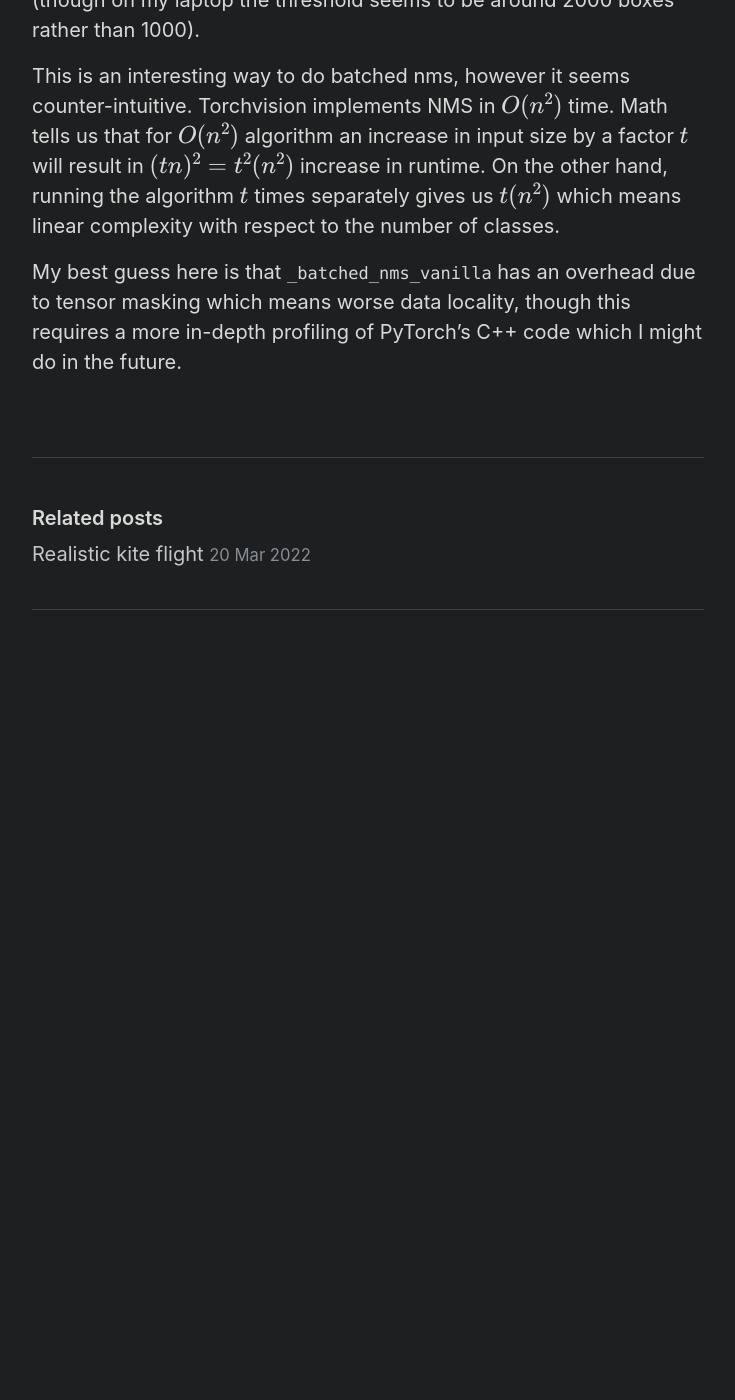
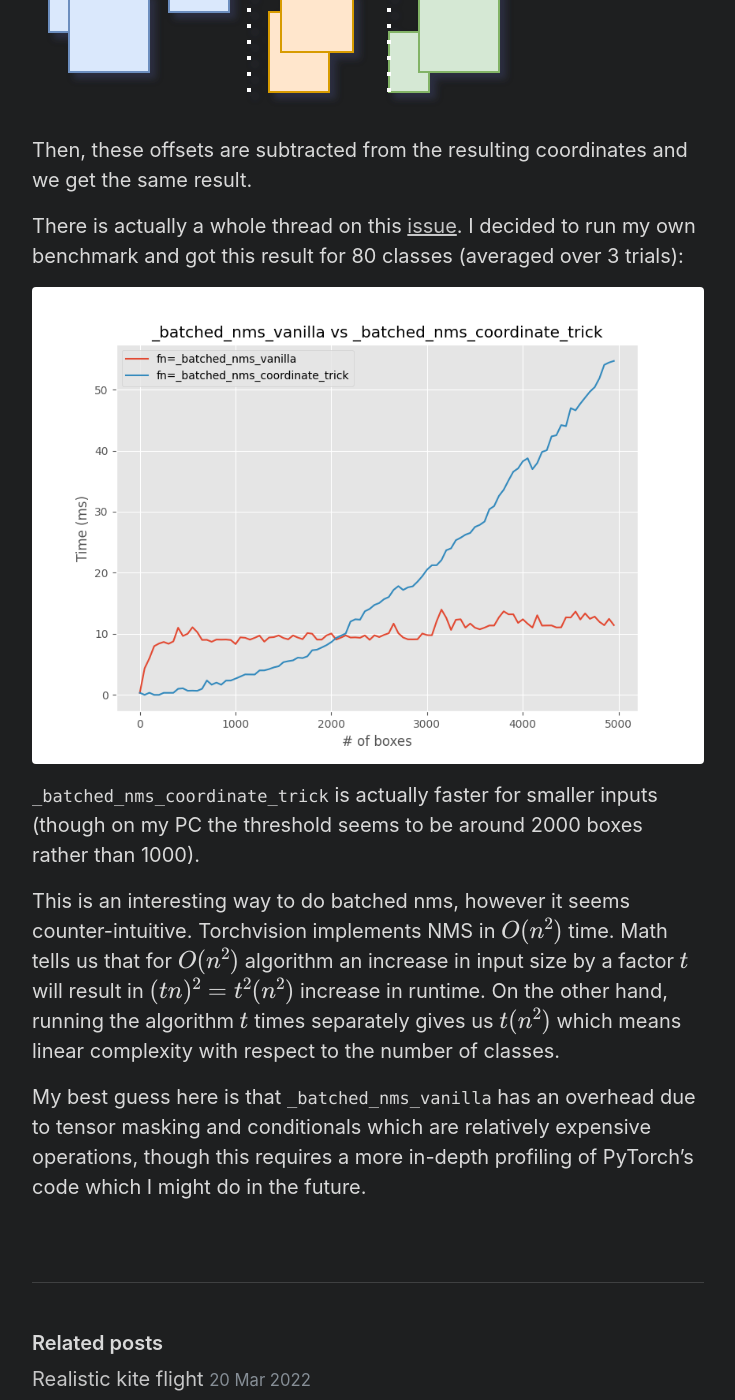
Before and after one commit to rsazizov/rsazizov.github.io, a Jekyll site: the page built from _posts/2023-07-20-torchvision-nms.md, in a window 1280 px wide and 1400 px high, scrolled down 1302 px. Shown: the whole window, without its empty margins (272-1007 px from the left). Built offline with Jekyll 4.4.1, drawn with Linux system fonts in a browser that asks for light colours; before the commit the page ends 1960 px from its top, so only the background shows below that; some of the changed text lies outside the part shown.

Commit message:
Fix img path

```diff
--- a/_posts/2023-07-20-torchvision-nms.md
+++ b/_posts/2023-07-20-torchvision-nms.md
@@ -23,12 +23,12 @@ Let's suppose you run an object detector and got several bounding boxes for each
 overlapping boxes. Normally, you would do NMS for each class separately. That is if there are 2 overlapping boxes belonging to different classes, neither should
 be eliminated as they designated different objects.
 
-![](assets/img/nms/boxes_vanilla.png)
+![](/assets/img/nms/boxes_vanilla.png)
 
 
 What `_batched_nms_coordinate_trick` does is it adds offsets to bounding boxes of the same class which gurantees zero overlap between boxes of different classes.
 
-![](assets/img/nms/nms_trick.png)
+![](/assets/img/nms/nms_trick.png)
 
 
 Then, these offsets are subtracted from the resulting coordinates and we get the same result.
@@ -36,12 +36,12 @@ Then, these offsets are subtracted from the resulting coordinates and we get the
 There is actually a whole thread on this [issue](https://github.com/pytorch/vision/issues/1311#issuecomment-781329339). I decided to run my own benchmark and got this result
 for 80 classes (averaged over 3 trials):
 
-![](assets/img/nms/bench.png)
+![](/assets/img/nms/bench.png)
 
-`_batched_nms_coordinate_trick` is actually faster for smaller inputs (though on my laptop the threshold seems to be around 2000 boxes rather than 1000).
+`_batched_nms_coordinate_trick` is actually faster for smaller inputs (though on my PC the threshold seems to be around 2000 boxes rather than 1000).
 
 This is an interesting way to do batched nms, however it seems counter-intuitive. Torchvision implements NMS in \\( O(n^2) \\) time. Math tells us that for \\( O(n^2) \\) algorithm an increase in input size by a factor \\( t \\) will result in
 \\( (tn)^2 = t^2(n^2) \\) increase in runtime. On the other hand, running the algorithm \\( t\\) times separately gives us \\( t(n^2) \\) which means linear complexity with respect to the number of classes.
 
-My best guess here is that `_batched_nms_vanilla` has an overhead due to tensor masking which means worse data locality, though this requires a more in-depth profiling of PyTorch's C++ code
+My best guess here is that `_batched_nms_vanilla` has an overhead due to tensor masking and conditionals which are relatively expensive operations, though this requires a more in-depth profiling of PyTorch's code
 which I might do in the future.
```
